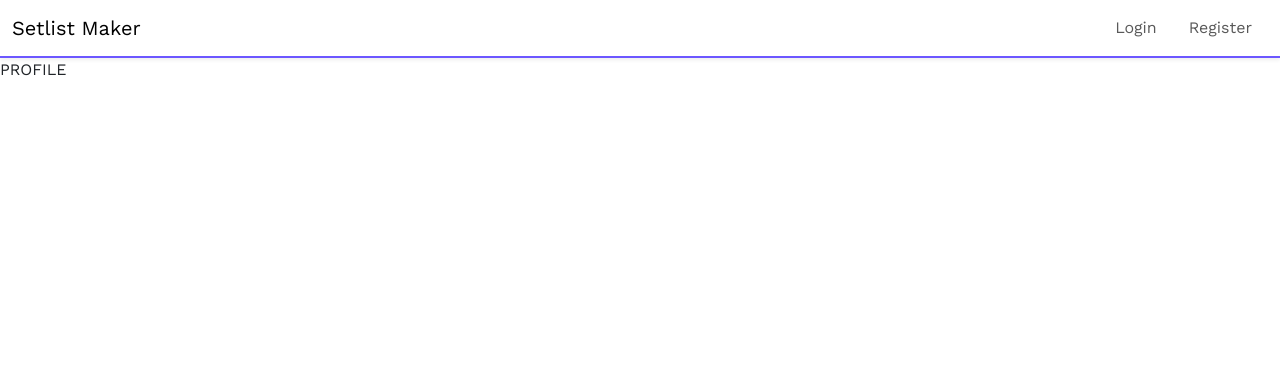
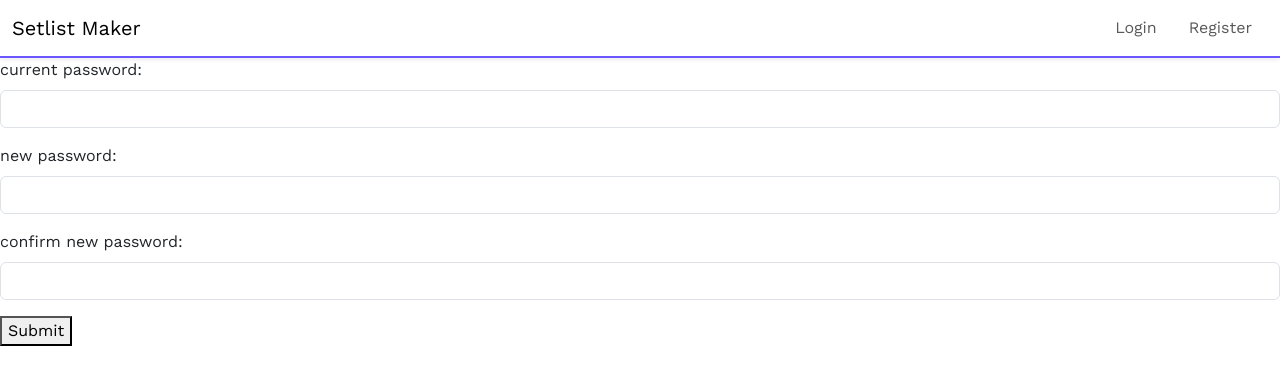
Before and after one commit to klalicki/setlist-maker, a React (Create React App) app in the folder client/: page /profile in a window 1280 px wide. Shown: the top 384 px of the page. Built offline with nearby package versions, Linux system fonts and the light colour scheme.

Commit message:
starts setting up change password form

```diff
--- /dev/null
+++ b/client/src/forms/ChangePasswordForm.jsx
@@ -0,0 +1,73 @@
+import { useEffect, useState } from "react";
+
+const ChangePasswordForm = () => {
+  const [newPassword, setNewPassword] = useState("");
+  const [newPassword2, setNewPassword2] = useState("");
+  const [errorMsg, setErrorMsg] = useState("");
+
+  useEffect(() => {
+    const doPasswordsMatch = newPassword === newPassword2;
+    setErrorMsg(
+      newPassword === newPassword2
+        ? ""
+        : "Error: new password and confirmation must match!"
+    );
+  }, [newPassword, newPassword2]);
+
+  const handlePasswordChange = (e) => {
+    setNewPassword(e.target.value);
+  };
+  const handlePassword2Change = (e) => {
+    setNewPassword2(e.target.value);
+  };
+
+  const submitPasswordChange = (e) => {};
+
+  return (
+    <form onSubmit={submitPasswordChange}>
+      <div className="mb-3">
+        <label htmlFor="current-password" className="form-label">
+          current password:
+        </label>
+        <input
+          type="password"
+          required
+          name="password"
+          className="form-control"
+          id="current-password"
+        />
+      </div>
+      <div className="mb-3">
+        <label htmlFor="current-password" className="form-label">
+          new password:
+        </label>
+        <input
+          type="password"
+          required
+          name="new-password-2"
+          className="form-control"
+          id="new-password"
+          onChange={handlePasswordChange}
+        />
+      </div>
+      <div className="mb-3">
+        <label htmlFor="current-password" className="form-label">
+          confirm new password:
+        </label>
+        <input
+          type="password"
+          required
+          name="new-password-2"
+          className="form-control"
+          id="new-password-2"
+          onChange={handlePassword2Change}
+        />
+      </div>
+      {errorMsg && <div className="alert alert-danger">{errorMsg}</div>}
+      <button type="submit" disabled={errorMsg}>
+        Submit
+      </button>
+    </form>
+  );
+};
+export default ChangePasswordForm;
--- a/client/src/pages/ProfilePage.jsx
+++ b/client/src/pages/ProfilePage.jsx
@@ -1,4 +1,9 @@
+import ChangePasswordForm from "../forms/ChangePasswordForm";
 const ProfilePage = () => {
-  return <div>PROFILE</div>;
+  return (
+    <div>
+      <ChangePasswordForm />
+    </div>
+  );
 };
 export default ProfilePage;
```
